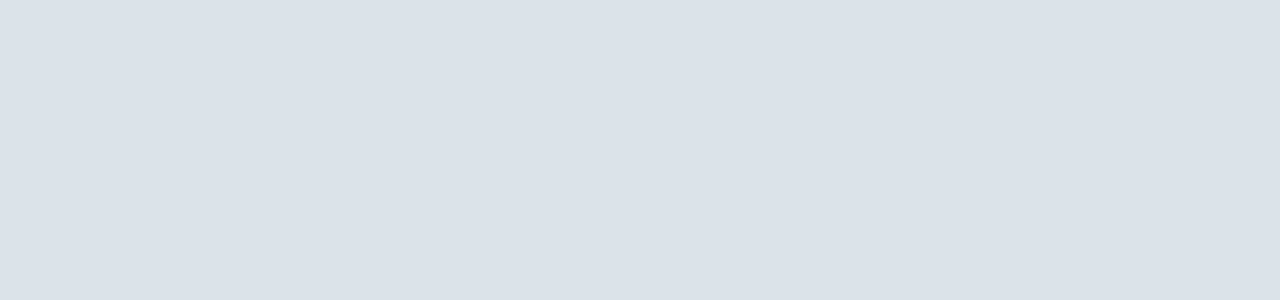
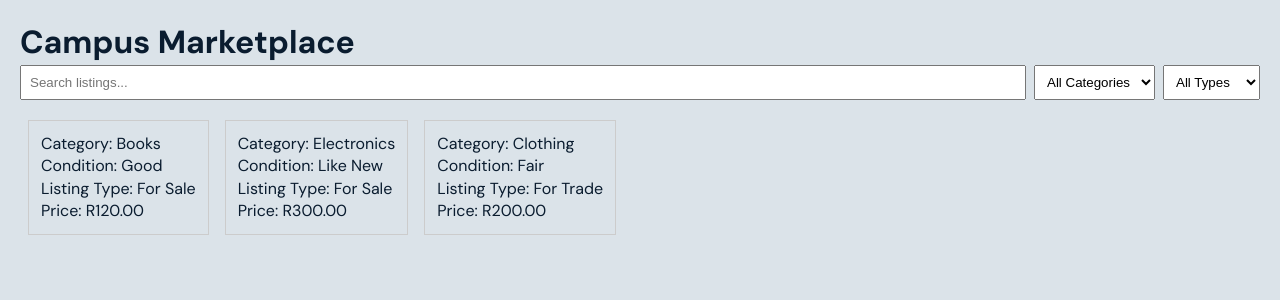
Before and after one commit to Kgethego-M/campusmarket-place, a React (Vite) app: page /view-listing in a window 1280 px wide. Before the commit this address had no page. Shown: the top 300 px of the page. Built offline with nearby package versions, Linux system fonts and the light colour scheme.

Commit message:
Fix App.jsx routes

```diff
--- a/src/App.jsx
+++ b/src/App.jsx
@@ -3,22 +3,21 @@ import React from 'react';
 import { BrowserRouter, Routes, Route, Navigate } from 'react-router-dom';
 import AdminUsers from './pages/AdminUsers';
 import AccessDenied from './components/AccessDenied';
-
-// Correct import name
 import ViewListing from './pages/ViewListing';
+import EditListing from './pages/EditListing';
 
 function App() {
   return (
     <BrowserRouter>
       <Routes>
-        {/* Temporary home redirect — Dev 2 will add login page */}
-        <Route path="/" element={<Navigate to="/admin/users" />} />
-
-        {/* Dev 3 routes */}
+        <Route path="/" element={<Navigate to="/view-listing" />} />
+        <Route path="/view-listing" element={<ViewListing />} />
+        <Route path="/edit-listing/:id" element={<EditListing />} />
         <Route path="/admin/users" element={<AdminUsers />} />
         <Route path="/access-denied" element={<AccessDenied />} />
       </Routes>
     </BrowserRouter>
   );
 }
+
 export default App;
```
